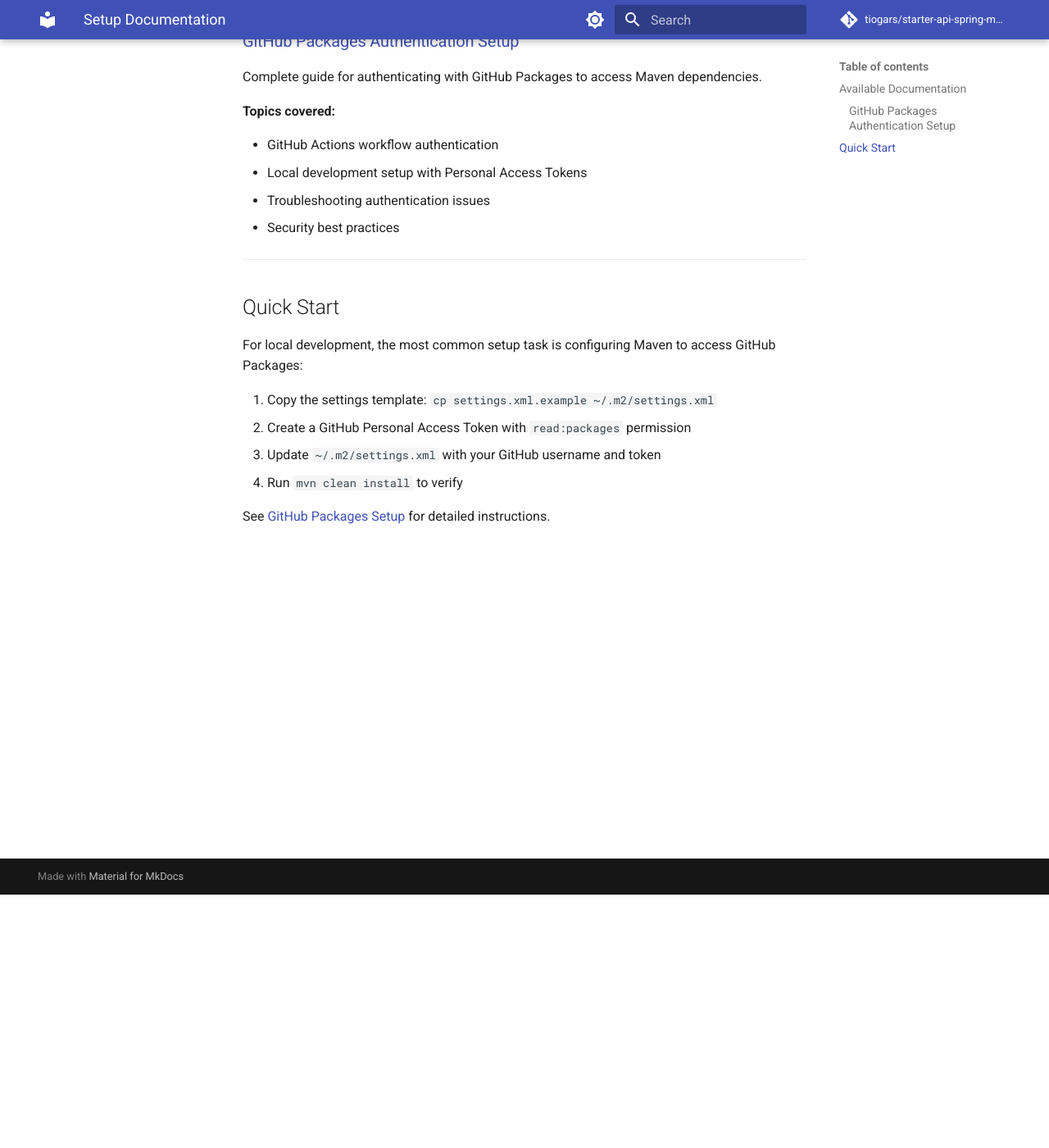
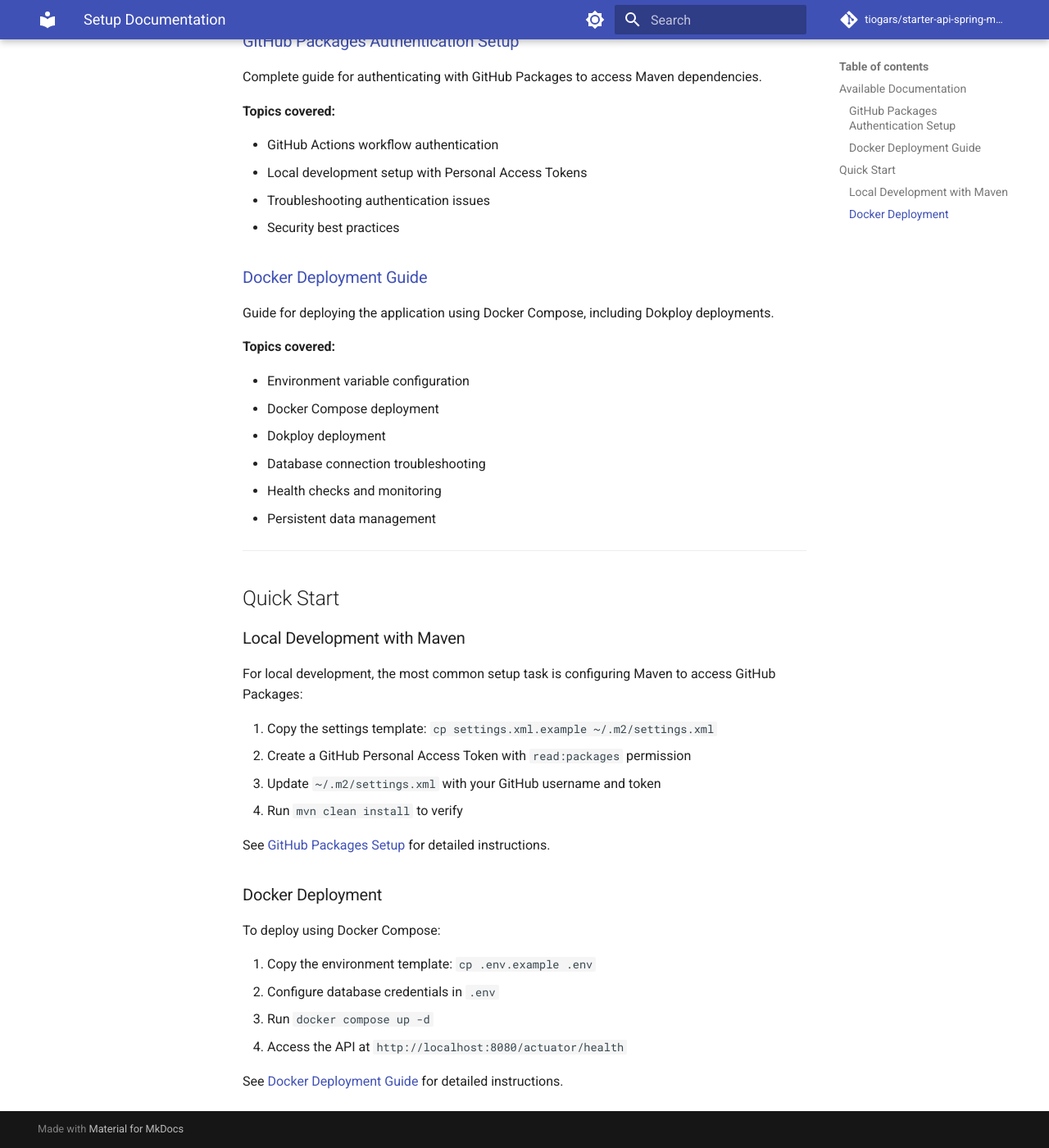
Before and after one commit to tiogars/starter-api-spring-mysql, an MkDocs documentation site: the page built from docs/setup/index.md, in a window 1280 px wide and 1400 px high, scrolled down 309 px. Shown: the whole window at 82% size. Built offline with MkDocs 1.6.1 and Material for MkDocs 9.7.7, drawn with Linux system fonts in a browser that asks for light colours; comment, search, counter and statistics services are not loaded.

Commit message:
docs: add Docker deployment guide for Dokploy
Co-authored-by: tiogars <20747024+tiogars@users.noreply.github.com>

```diff
--- a/docs/setup/index.md
+++ b/docs/setup/index.md
@@ -15,9 +15,24 @@ Complete guide for authenticating with GitHub Packages to access Maven dependenc
 - Troubleshooting authentication issues
 - Security best practices
 
+### [Docker Deployment Guide](DOCKER_DEPLOYMENT.md)
+
+Guide for deploying the application using Docker Compose, including Dokploy deployments.
+
+**Topics covered:**
+
+- Environment variable configuration
+- Docker Compose deployment
+- Dokploy deployment
+- Database connection troubleshooting
+- Health checks and monitoring
+- Persistent data management
+
 ---
 
 ## Quick Start
+
+### Local Development with Maven
 
 For local development, the most common setup task is configuring Maven to access GitHub Packages:
 
@@ -27,3 +42,14 @@ For local development, the most common setup task is configuring Maven to access
 4. Run `mvn clean install` to verify
 
 See [GitHub Packages Setup](GITHUB_PACKAGES_SETUP.md) for detailed instructions.
+
+### Docker Deployment
+
+To deploy using Docker Compose:
+
+1. Copy the environment template: `cp .env.example .env`
+2. Configure database credentials in `.env`
+3. Run `docker compose up -d`
+4. Access the API at `http://localhost:8080/actuator/health`
+
+See [Docker Deployment Guide](DOCKER_DEPLOYMENT.md) for detailed instructions.
```
Also changed, not shown: docs/setup/DOCKER_DEPLOYMENT.md (added, +183 -0 lines).
